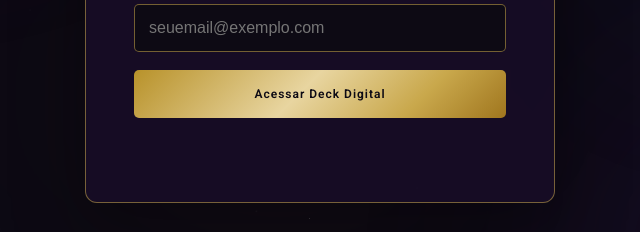
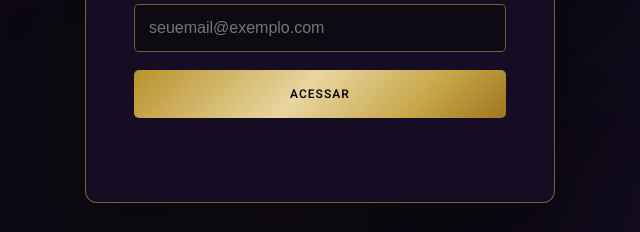
Before and after one commit to caiovfreitas/ddb-tarot, a plain HTML site: page index.html in a window 1280 px wide. Shown: the part 420-652 px from the top of the page, 320-960 px from the left. Drawn offline with Linux system fonts and the light colour scheme; a web font is replaced by a local one.

Commit message:
style: alterar botao de acesso para ACESSAR em Roboto bold

```diff
--- a/index.html
+++ b/index.html
@@ -37,7 +37,7 @@
         <label for="access-email">Seu e-mail</label>
         <input id="access-email" name="email" type="email" inputmode="email" autocomplete="email"
           maxlength="254" placeholder="seuemail@exemplo.com" required />
-        <button id="access-submit" type="submit">Acessar Deck Digital</button>
+        <button id="access-submit" type="submit">ACESSAR</button>
         <p id="access-feedback" class="access-feedback" role="status" aria-live="polite"></p>
       </form>
     </section>
```
